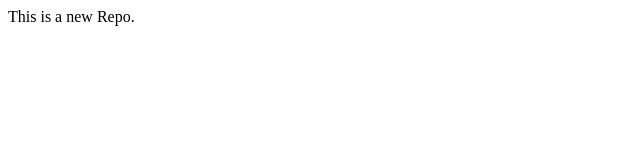
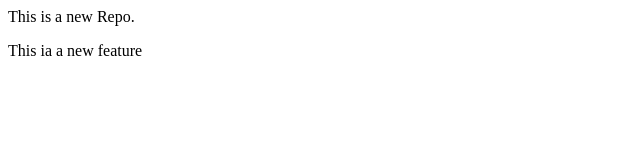
Before and after one commit to faizashekh01/localRepo, a plain HTML site: page index.html in a window 1280 px wide. Shown: the whole page, without its empty margins (0-640 px from the left). Drawn offline with Linux system fonts and the light colour scheme.

Commit message:
Add new Feature

```diff
--- a/index.html
+++ b/index.html
@@ -1 +1,4 @@
 <p>This is a new Repo.</p>
+<p>
+    This ia a new feature
+</p>
```
